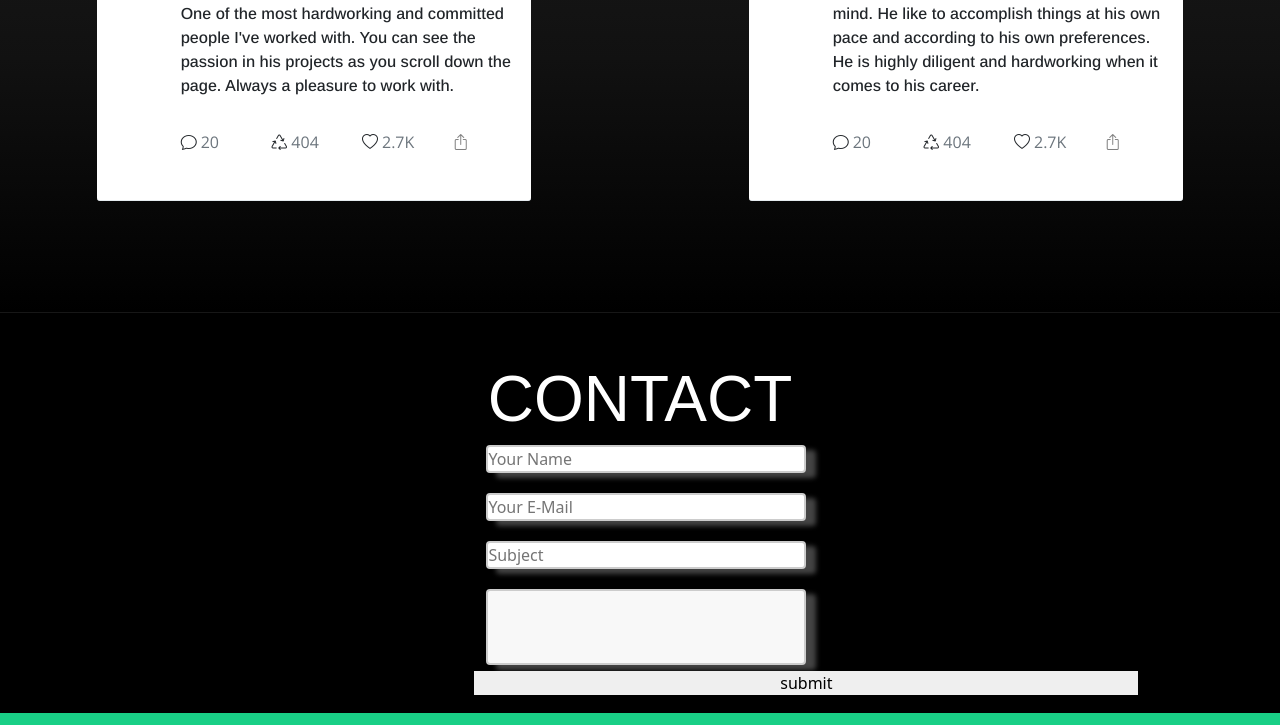
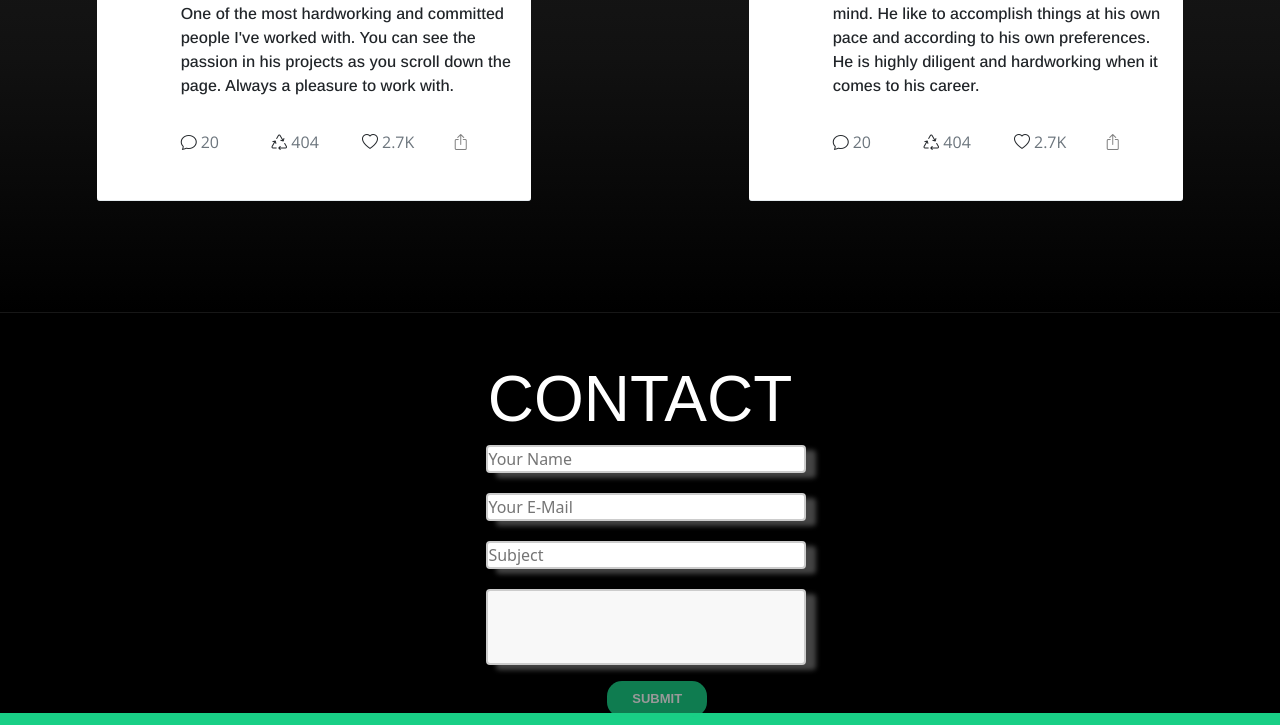
Before and after one commit to 0xjoshva/ramsay_portfolio, a plain HTML site: page index.html in a window 1280 px wide. Shown: the part 4358-5083 px from the top of the page. Drawn offline with nearby package versions, Linux system fonts and the light colour scheme; a web font is replaced by a local one.

Commit message:
button styling

```diff
--- a/index.html
+++ b/index.html
@@ -686,7 +686,7 @@
         <div class="grid-item">
           <textarea id="message" name="Message"></textarea>
 <div class="row">
-<button type="submit">submit</button>
+<button type="submit" class="submit-btn justify-content-center">SUBMIT</button>
 </div>
         </div>
 
--- a/style.css
+++ b/style.css
@@ -1,7 +1,7 @@
 /* fonts */
 @import url("http://fonts.cdnfonts.com/css/monument-extended");
 @import url("http://fonts.cdnfonts.com/css/gotham");
-@import url('https://fonts.googleapis.com/css2?family=Arimo:wght@400;500;600;700&family=Open+Sans:wght@300;400;500;600;700;800&display=swap');
+@import url("https://fonts.googleapis.com/css2?family=Arimo:wght@400;500;600;700&family=Open+Sans:wght@300;400;500;600;700;800&display=swap");
 
 /* CSS RESET */
 * {
@@ -27,28 +27,27 @@ nav {
   overflow-y: auto;
 }
 
-#offcanvasNavbar{
-  background: rgba( 0, 0, 0, 0.15 );
-backdrop-filter: blur( 20px );
--webkit-backdrop-filter: blur( 20px );
+#offcanvasNavbar {
+  background: rgba(0, 0, 0, 0.15);
+  backdrop-filter: blur(20px);
+  -webkit-backdrop-filter: blur(20px);
 }
 
-.btn-close button{
+.btn-close button {
   color: white !important;
-
 }
 
-.nav-item i{
+.nav-item i {
   padding-right: 10px;
 }
 
-.nav-item a{
+.nav-item a {
   font-size: 20px !important;
   font-family: "Gotham", sans-serif;
   font-weight: lighter;
 }
 
-.nav-item a:hover{
+.nav-item a:hover {
   text-decoration: none !important;
 }
 
@@ -656,28 +655,28 @@ canvas {
   margin-top: 5px;
 }
 
-.bi-patch-check-fill{
-  color:#1da1f2;
+.bi-patch-check-fill {
+  color: #1da1f2;
 }
 
-.display-name{
+.display-name {
   font-weight: bolder;
-  font-family: 'Open Sans', sans-serif;
+  font-family: "Open Sans", sans-serif;
 }
 
-.username{
+.username {
   font-weight: lighter;
 }
 
-.day-date{
+.day-date {
   font-weight: lighter;
 }
-.bullet{
+.bullet {
   font-size: small;
 }
-.tweet-p{
-font-weight:500;
-font-family: 'Arimo', sans-serif;
+.tweet-p {
+  font-weight: 500;
+  font-family: "Arimo", sans-serif;
 }
 
 /* CONTACT */ /* CONTACT */ /* CONTACT */
@@ -694,40 +693,39 @@ font-family: 'Arimo', sans-serif;
   text-align: center;
 }
 
-.input-grid{
+.input-grid {
   width: 50%;
   display: flex;
   flex-direction: column;
   margin-left: 38%;
 }
 
-input{
+input {
   box-shadow: 10px 5px 5px #444444;
   margin-bottom: 20px !important;
 }
 
-#name{
+#name {
   width: 50%;
   border: 2px solid #ccc;
   border-radius: 4px;
 }
 
-#email{
-  width: 50%;
-    border: 2px solid #ccc;
-  border-radius: 4px;
-
-}
-
-#subject{
+#email {
   width: 50%;
   border: 2px solid #ccc;
   border-radius: 4px;
 }
 
-#message{
-  width:50%;
-  height:30%;
+#subject {
+  width: 50%;
+  border: 2px solid #ccc;
+  border-radius: 4px;
+}
+
+#message {
+  width: 50%;
+  height: 30%;
   padding: 12px 20px;
   box-sizing: border-box;
   border: 2px solid #ccc;
@@ -736,15 +734,40 @@ input{
   resize: none;
 }
 
+.submit-btn {
+  background-color: #19cf86;
+  border: none;
+  color: white;
+  padding: 8px 16px;
+  text-align: center;
+  font-size: 16px;
+  margin: 4px 2px;
+  opacity: 0.6;
+  transition: 0.3s;
+  display: inline-block;
+  text-decoration: none;
+  cursor: pointer;
+  border-radius: 15px;
+  width: 100px !important;
+  font-weight: 700;
+  font-family: "Gotham", sans-serif;
+  font-size: small;
+  margin-top: 10px !important;
+  margin-left: 20%;
+}
 
-textarea{
+.submit-btn:hover {
+  opacity: 1;
+}
+
+textarea {
   box-shadow: 10px 5px 5px #444444;
 }
-footer{
+footer {
   background-color: #19cf86;
 }
 
-footer a{
+footer a {
   font-size: 30px;
   letter-spacing: 30px;
 }
```
Lines whose indentation alone changed are shown as unchanged.
